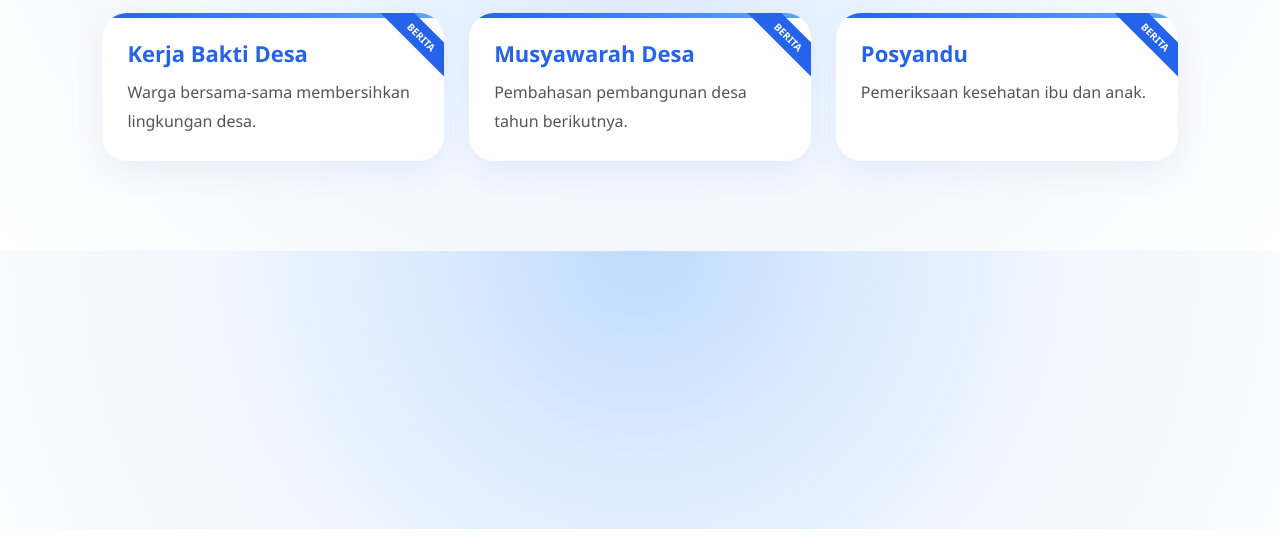
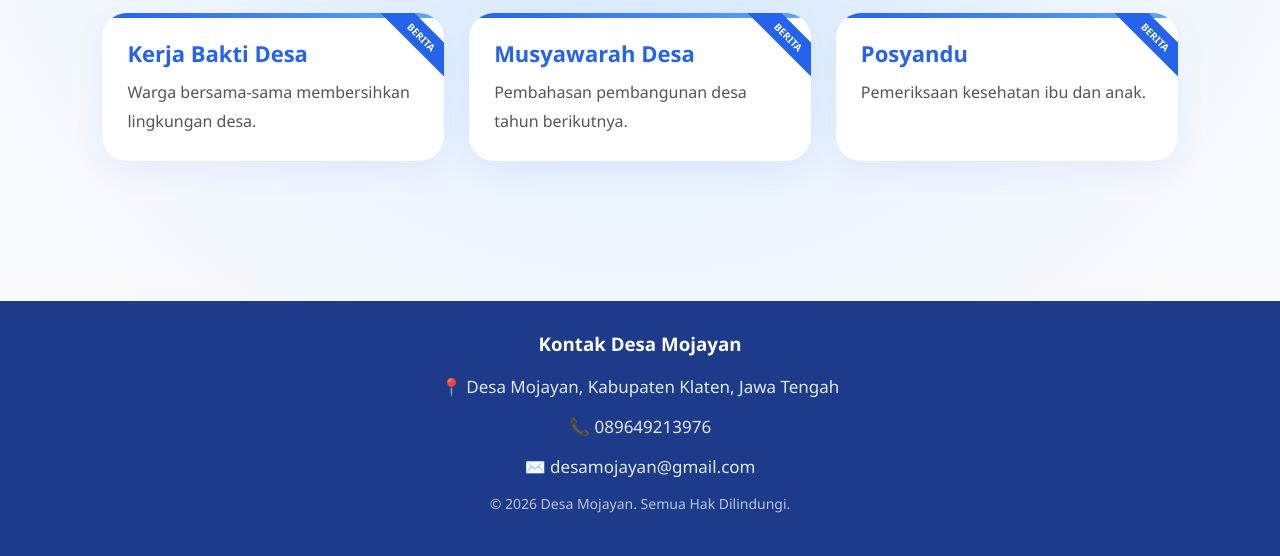
Before and after one commit to madavolta28-lang/Desa-Web, a plain HTML site: page berita.html in a window 1280 px wide. Shown: the part 271-827 px from the top of the page. Before the commit the page ends 800 px from the top, so only its background shows below. Drawn offline with Linux system fonts and the light colour scheme.

Commit message:
Update berita.html

```diff
--- a/berita.html
+++ b/berita.html
@@ -57,5 +57,17 @@
 
 </section>
 
+<footer class="footer">
+    <div class="footer-content">
+        <h3>Kontak Desa Mojayan</h3>
+        <p>📍 Desa Mojayan, Kabupaten Klaten, Jawa Tengah</p>
+        <p>📞 089649213976</p>
+        <p>✉️ desamojayan@gmail.com</p>
+        <p class="copyright">
+            © 2026 Desa Mojayan. Semua Hak Dilindungi.
+        </p>
+    </div>
+</footer>
+
 </body>
 </html>
```
